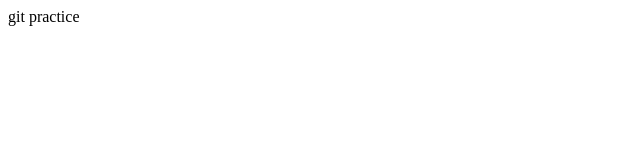
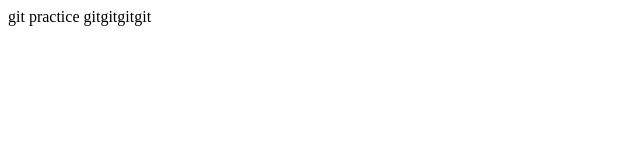
Before and after one commit to siraegi/git-practice, a plain HTML site: page index.html in a window 1280 px wide. Shown: the whole page, without its empty margins (0-640 px from the left). Drawn offline with Linux system fonts and the light colour scheme.

Commit message:
add body tag and contents

```diff
--- a/index.html
+++ b/index.html
@@ -1,3 +1,4 @@
 <html>
 	<head>git practice</head>
+	<body>gitgitgitgit</body>
 </html>
```
